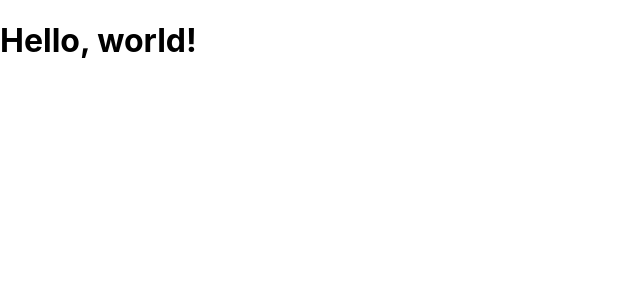
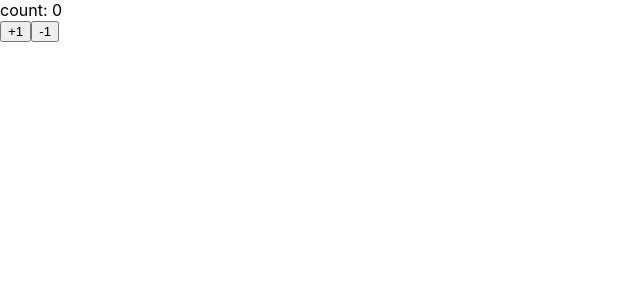
Before and after one commit to Nao-Miya/udemy-react-redux-crud-application, a React (Create React App) app: page / in a window 1280 px wide. Shown: the top 300 px of the page, without its empty margins (0-640 px from the left). Built offline with nearby package versions, Linux system fonts and the light colour scheme.

Commit message:
App.jsの修正

```diff
--- a/src/components/App.js
+++ b/src/components/App.js
@@ -1,8 +1,30 @@
-import React from 'react';
+import React, {Component} from 'react';
 
+const App = () => (<Counter></Counter>)
 
-function App() {
-  return <div><h1 className="App-title">Hello, world!</h1></div>;
+class Counter extends Component{
+  constructor(props) {
+    super(props)
+    this.state ={count:0}
+  }
+
+  handlePlusButton = ()=>{
+    this.setState({count:this.state.count+1})
+  }
+
+  handleMinusButton = ()=>{
+    this.setState({count:this.state.count-1})
+  }
+
+  render(){
+    //console.log("render")
+    return(
+        <React.Fragment>
+          <div>count: {this.state.count }</div>
+          <button onClick={this.handlePlusButton}>+1</button>
+          <button onClick={this.handleMinusButton}>-1</button>
+        </React.Fragment>
+    )
+  }
 }
-
 export default App;
```
